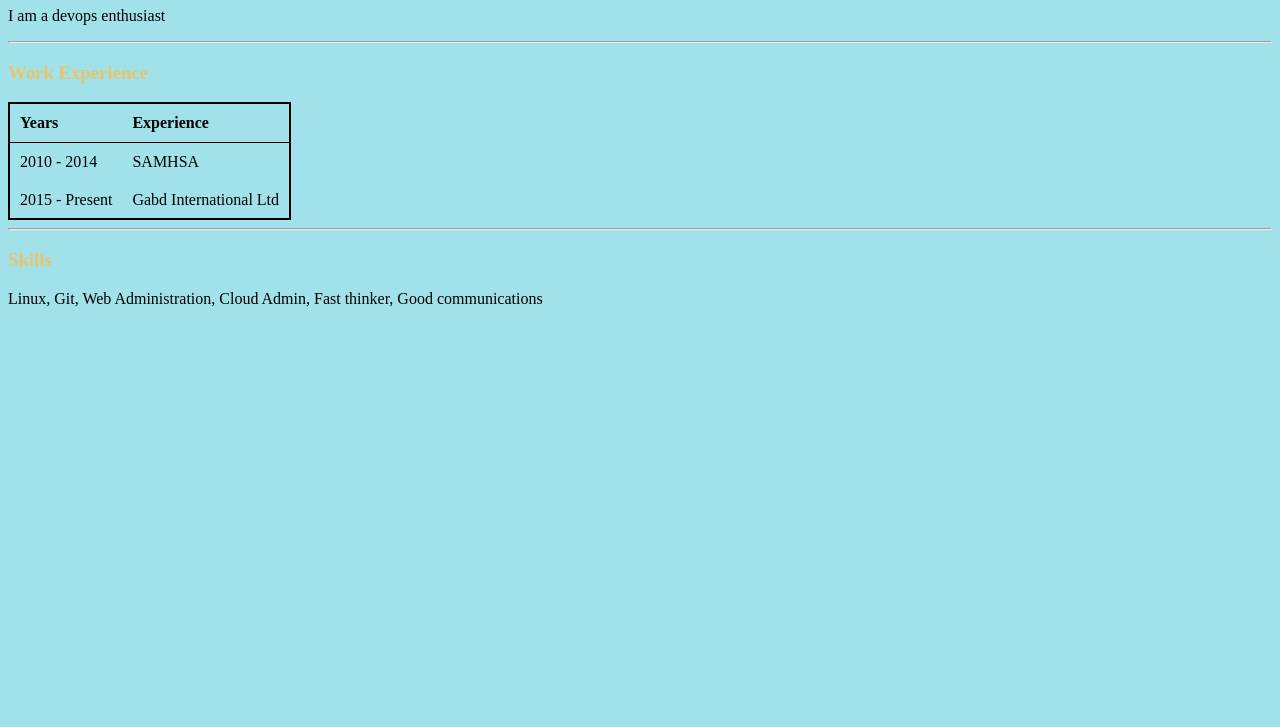
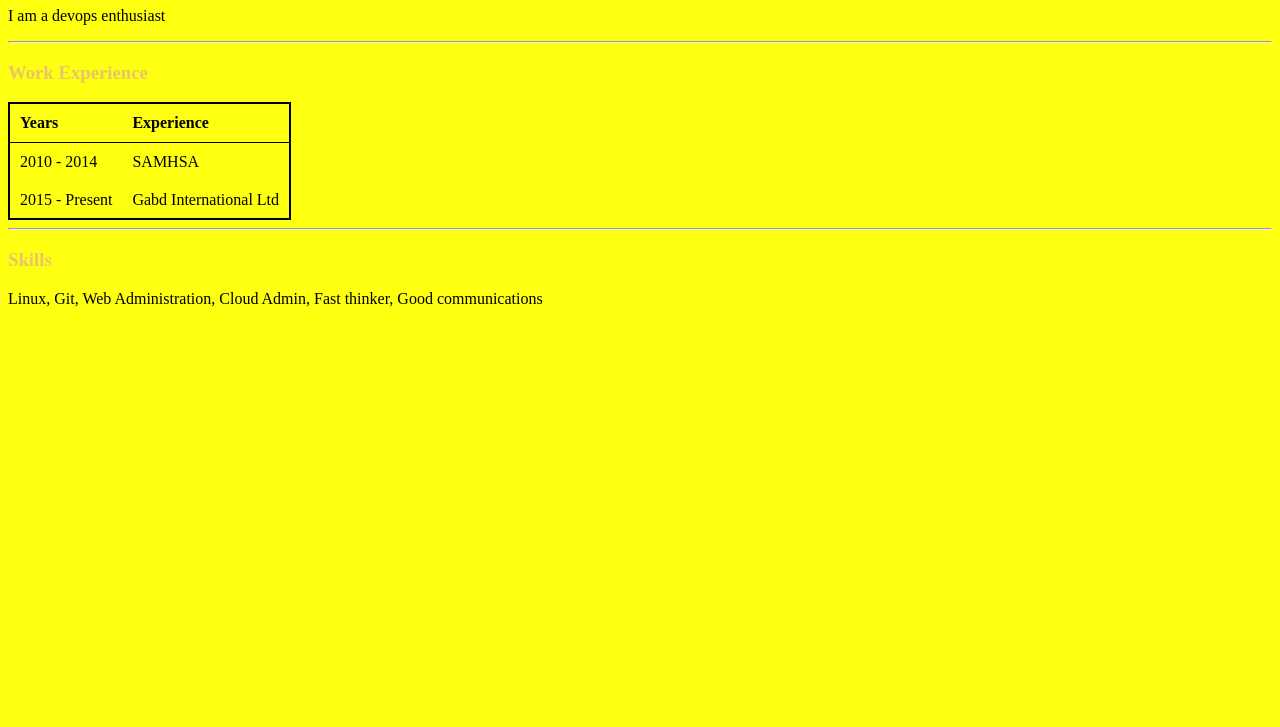
Before and after one commit to abdaleverly/website, a plain HTML site: page index.html in a window 1280 px wide. Shown: the part 73-800 px from the top of the page. Drawn offline with Linux system fonts and the light colour scheme.

Commit message:
change color to yellow

```diff
--- a/styles.css
+++ b/styles.css
@@ -1,5 +1,5 @@
 body {
-  background-color: #a1e1ea;
+  background-color: #ff1;
 }
 
 h1 {
```
